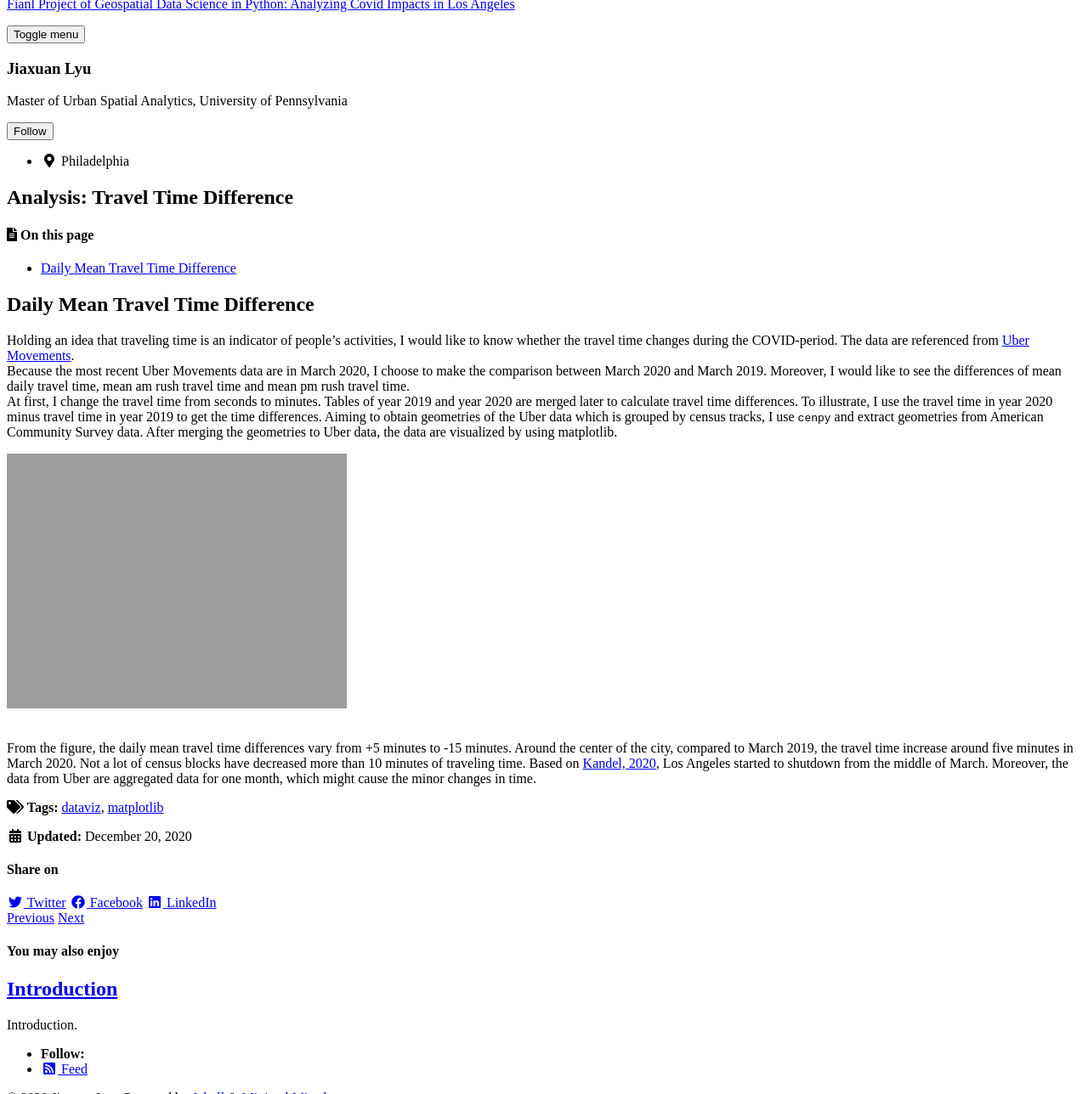
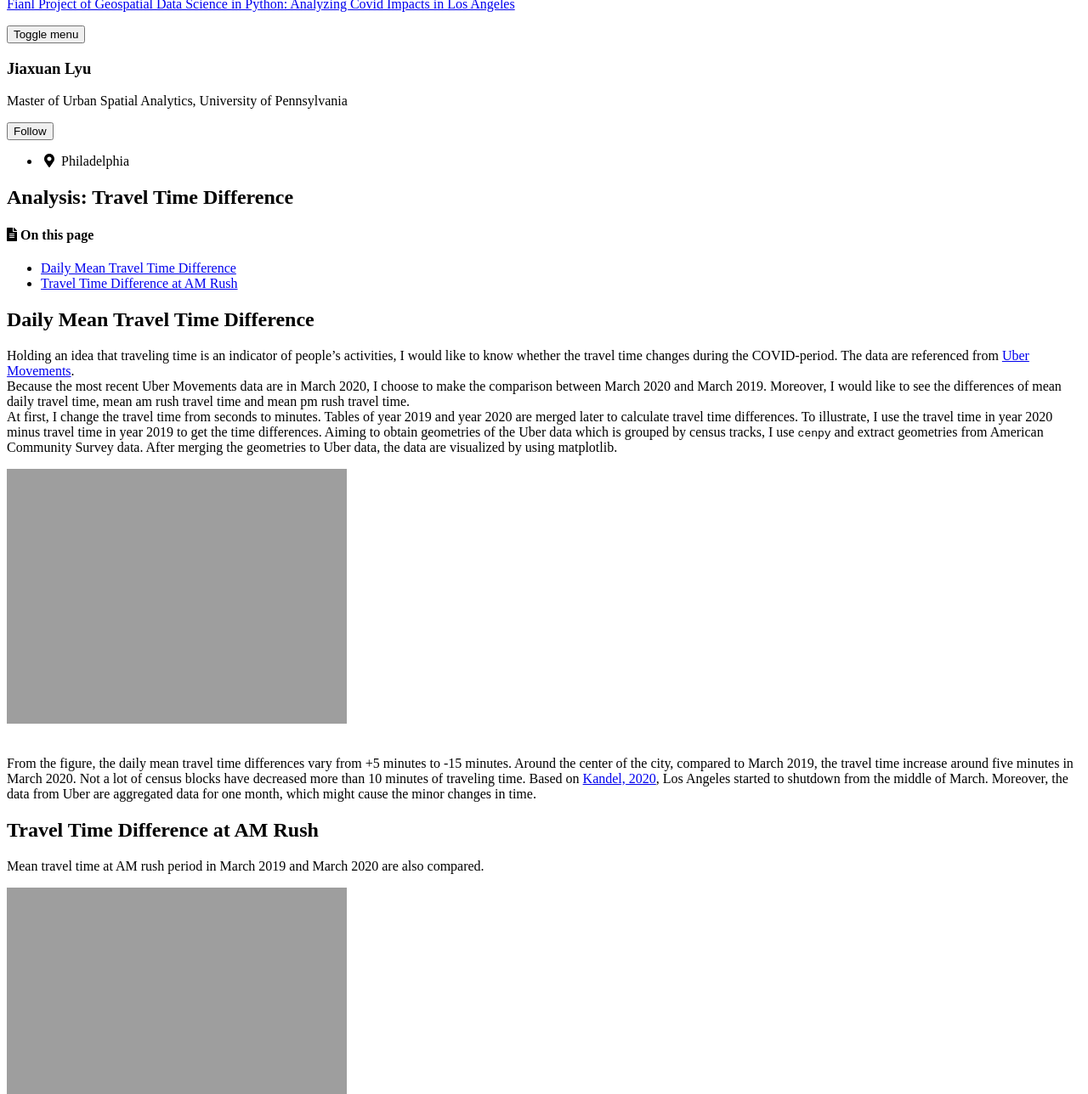
Before and after one commit to jiaxuanlyu/Geospatial-LA-Covid-Analysis, a Jekyll site: the page built from _posts/2020-12-19-2-travel-time-diff.md, in a window 1280 px wide and 1400 px high, cut to the strip 112-1400 px from the top of the window. Shown: the whole strip at 85% size. Built offline with Jekyll 4.4.1, drawn with Linux system fonts in a browser that asks for light colours; cached includes are drawn as plain includes; nearby versions of some CDN libraries.

Commit message:
Update 2020-12-19-2-travel-time-diff.md

```diff
--- a/_posts/2020-12-19-2-travel-time-diff.md
+++ b/_posts/2020-12-19-2-travel-time-diff.md
@@ -21,3 +21,10 @@ At first, I change the travel time from seconds to minutes. Tables of year 2019
 
 <br>
 From the figure, the daily mean travel time differences vary from +5 minutes to -15 minutes. Around the center of the city, compared to March 2019, the travel time increase around five minutes in March 2020. Not a lot of census blocks have decreased more than 10 minutes of traveling time. Based on <a href="https://www.nbclosangeles.com/news/local/a-coronavirus-timeline/2334100/">Kandel, 2020</a>, Los Angeles started to shutdown from the middle of March. Moreover, the data from Uber are aggregated data for one month, which might cause the minor changes in time.
+<br>
+
+## Travel Time Difference at AM Rush
+
+Mean travel time at AM rush period in March 2019 and March 2020 are also compared.
+
+![daily-mean-diff]({{ site.url }}{{ site.baseurl }}/assets/images/amdiff.png)
```
